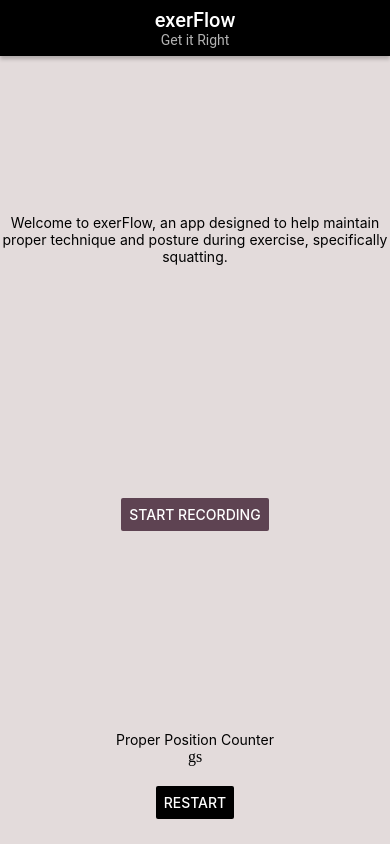
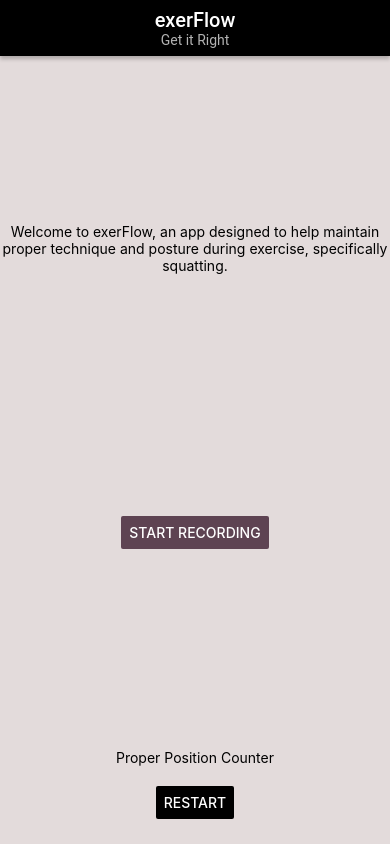
Before and after one commit to ookojie/exerFlow, a React Native app: screen / in a window 390 px wide. Built offline with nearby package versions, Linux system fonts and the light colour scheme.

Commit message:
changed update

```diff
--- a/App.js
+++ b/App.js
@@ -22,7 +22,7 @@ export default function App() {
         <Button onPress="" title="Start Recording" color="#5e4352"></Button>
       </View>
       <Text>Proper Position Counter</Text>
-      gs
+
       <View style={styles.button2}>
         <Button color="#000" onPress="" title="Restart"></Button>
       </View>
```
